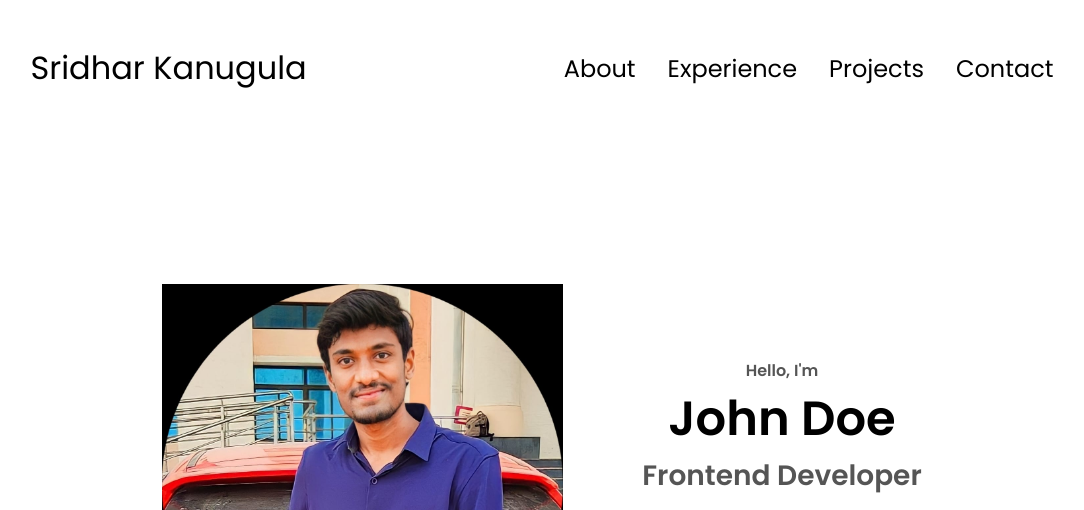
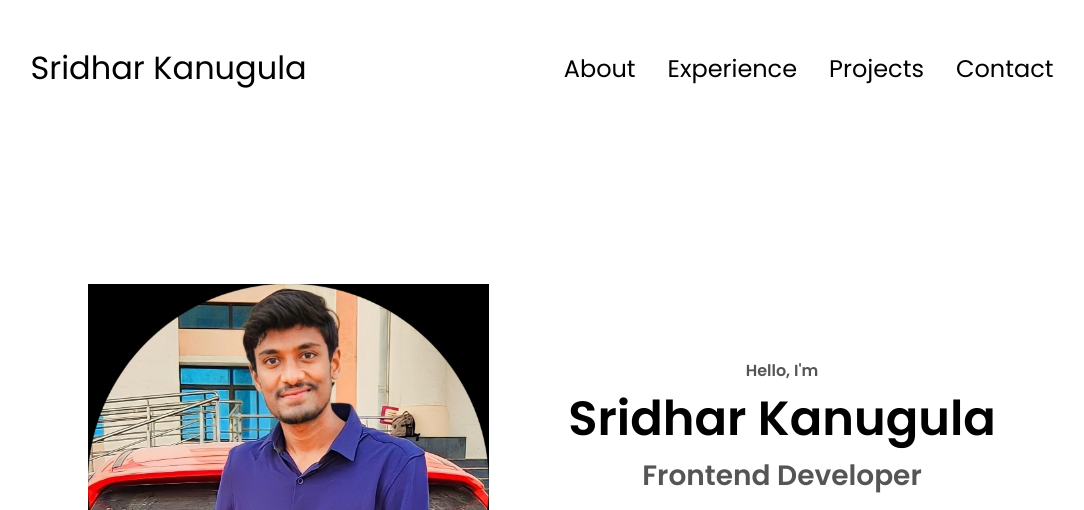
Before and after one commit to Kanugulasridhar/Sridhar.Portfolio, a plain HTML site: page portfolio1/index.html in a window 1280 px wide. Shown: the top 510 px of the page, without its empty margins (98-1182 px from the left). Drawn offline with Linux system fonts and the light colour scheme.

Commit message:
index.html

```diff
--- a/portfolio1/index.html
+++ b/portfolio1/index.html
@@ -20,7 +20,7 @@
       </div>
     </nav>
     <nav id="hamburger-nav">
-      <div class="logo">John Doe</div>
+      <div class="logo">Sridhar</div>
       <div class="hamburger-menu">
         <div class="hamburger-icon" onclick="toggleMenu()">
           <span></span>
@@ -41,7 +41,7 @@
       </div>
       <div class="section__text">
         <p class="section__text__p1">Hello, I'm</p>
-        <h1 class="title">John Doe</h1>
+        <h1 class="title">Sridhar Kanugula</h1>
         <p class="section__text__p2">Frontend Developer</p>
         <div class="btn-container">
           <button
```
